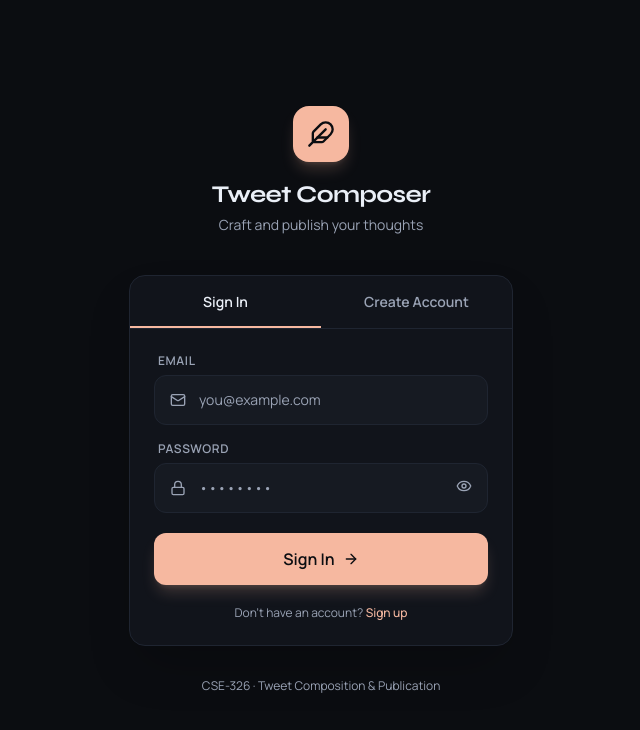
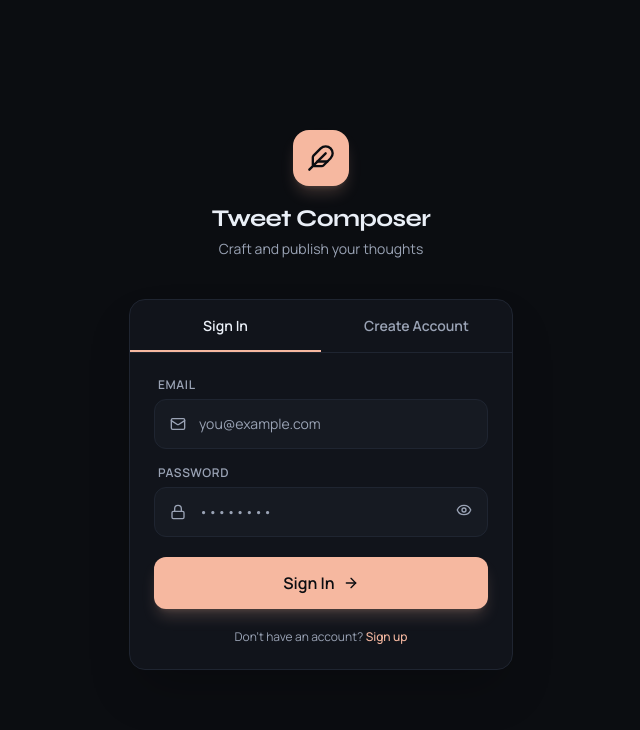
Before and after one commit to Aritra15/Tweet-Composition-And-Publication, a React (Vite) app in the folder frontend/: page / in a window 1280 px wide. Shown: the top 730 px of the page, without its empty margins (319-959 px from the left). Built offline with nearby package versions, Linux system fonts and the light colour scheme; no server answers.

Commit message:
footer removed

```diff
--- a/frontend/src/screens/Auth.tsx
+++ b/frontend/src/screens/Auth.tsx
@@ -274,16 +274,6 @@ export const AuthScreen: React.FC<AuthScreenProps> = ({ onAuthSuccess }) => {
           </p>
         </div>
       </motion.div>
-
-      {/* Footer */}
-      <motion.p
-        initial={{ opacity: 0 }}
-        animate={{ opacity: 1 }}
-        transition={{ delay: 0.6 }}
-        className="text-app-muted text-xs mt-8 text-center"
-      >
-        CSE-326 · Tweet Composition &amp; Publication
-      </motion.p>
     </div>
   );
 };
```
